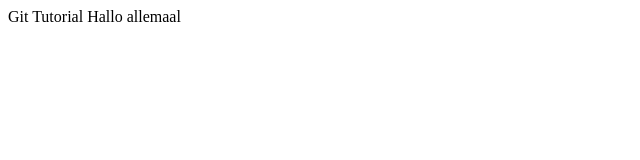
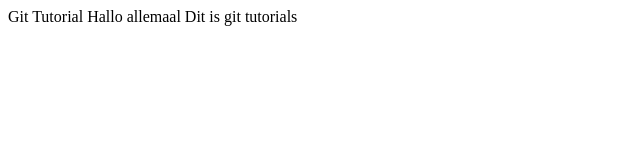
Before and after one commit to xjoxd/git-tutorial, a plain HTML site: page index.html in a window 1280 px wide. Shown: the whole page, without its empty margins (0-640 px from the left). Drawn offline with Linux system fonts and the light colour scheme.

Commit message:
Nieuwe regel

```diff
--- a/index.html
+++ b/index.html
@@ -4,5 +4,7 @@
     </head>
     <body>
         Hallo allemaal
+
+        Dit is git tutorials
     </body>
 </html>
```
